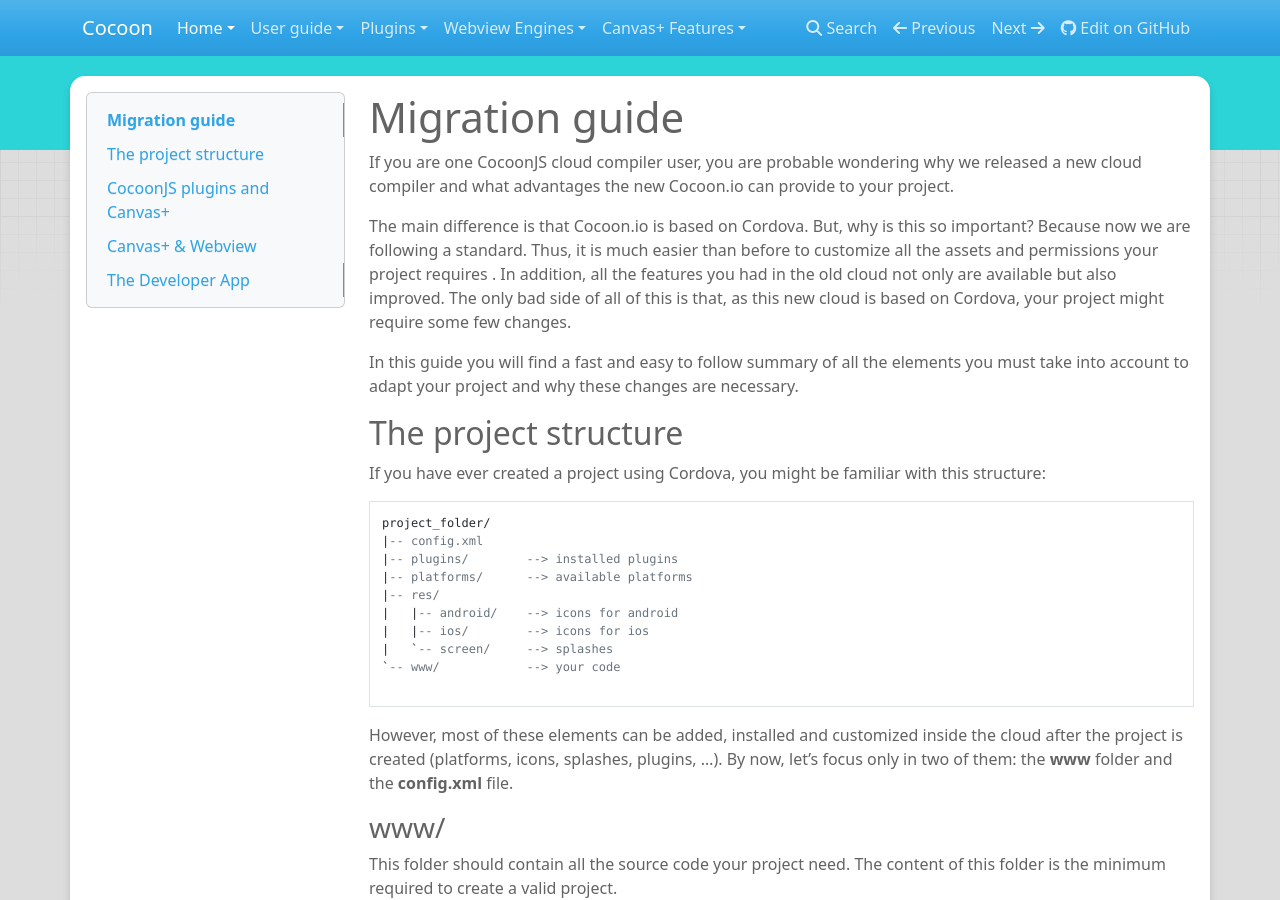
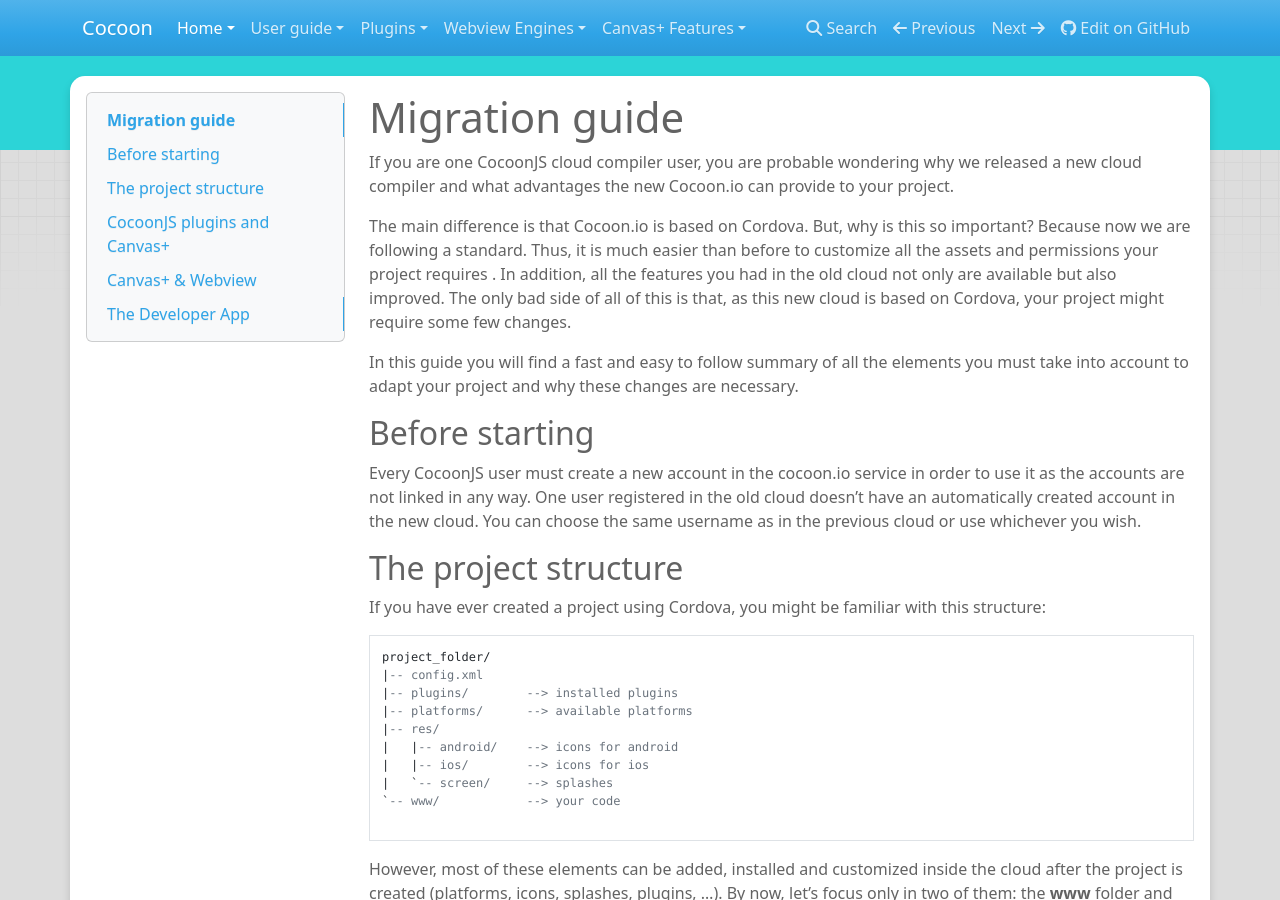
Before and after one commit to CocoonIO/cocoon-cloud-doc, an MkDocs documentation site: the page built from docs/migration-guide.md, in a window 1280 px wide and 900 px high. Built offline with MkDocs 1.6.1, drawn with Linux system fonts in a browser that asks for light colours; nearby versions of some CDN libraries; old or Windows-style settings are respelled for this version of MkDocs.

Commit message:
Added a section explaining that the users must create a new account in order to use the new cloud.

```diff
--- a/docs/migration-guide.md
+++ b/docs/migration-guide.md
@@ -6,6 +6,10 @@ If you are one CocoonJS cloud compiler user, you are probable wondering why we r
 The main difference is that Cocoon.io is based on Cordova. But, why is this so important? Because now we are following a standard. Thus, it is much easier than before to customize all the assets and permissions your project requires . In addition, all the features you had in the old cloud not only are available but also improved. The only bad side of all of this is that, as this new cloud is based on Cordova, your project might require some few changes.
 
 In this guide you will find a fast and easy to follow summary of all the elements you must take into account to adapt your project and why these changes are necessary.
+
+## Before starting
+
+Every CocoonJS user must create a new account in the cocoon.io service in order to use it as the accounts are not linked in any way. One user registered in the old cloud doesn't have an automatically created account in the new cloud. You can choose the same username as in the previous cloud or use whichever you wish.
 
 ## The project structure
 
```
